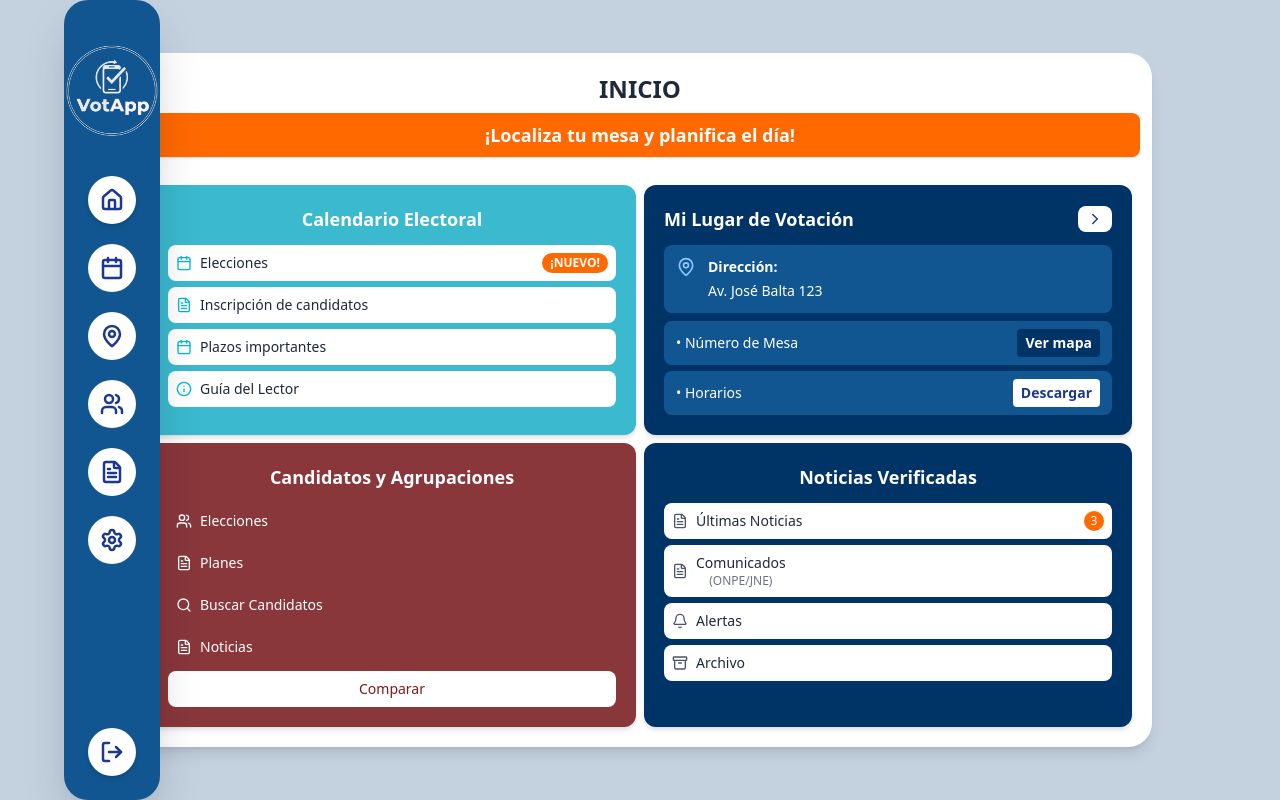
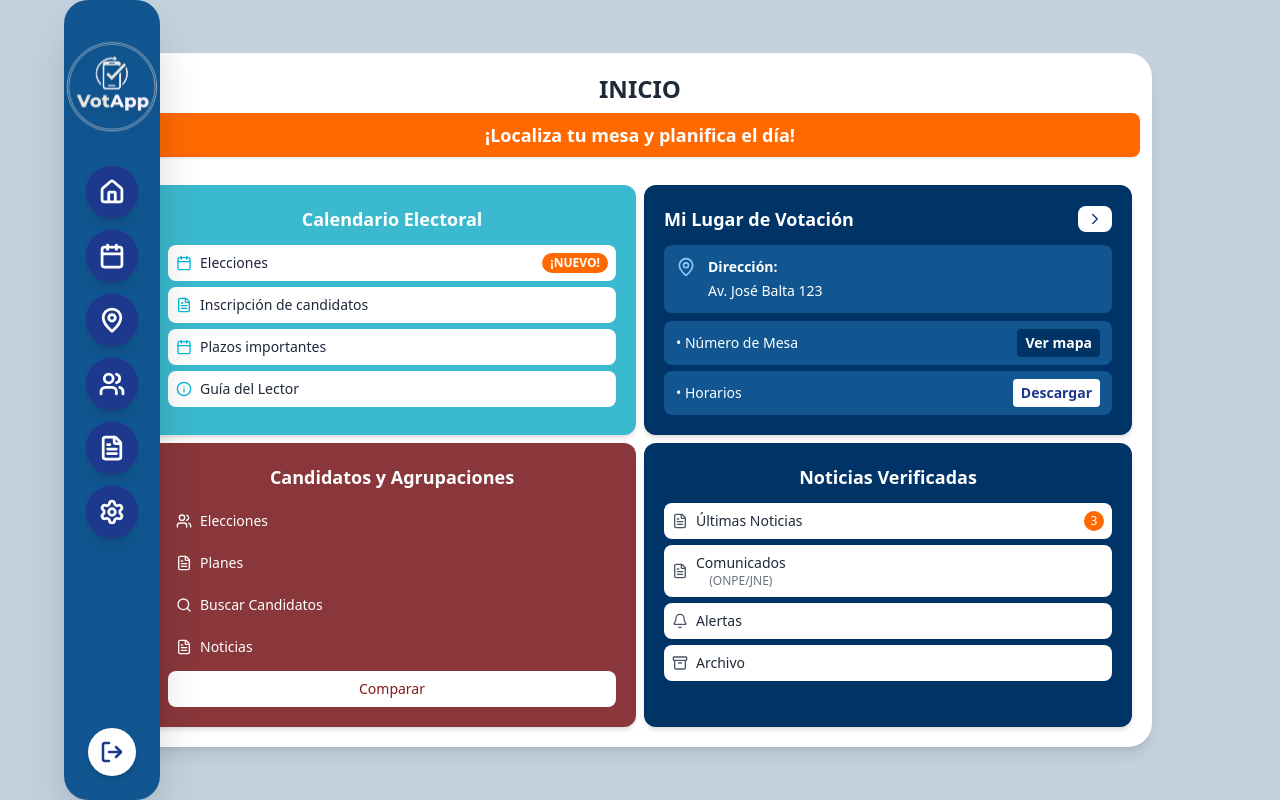
Before and after one commit to DevFran25/app-basica-react, a React (Vite) app: page /dashboard in a window 1280 px wide. Built offline with nearby package versions, Linux system fonts and the light colour scheme.

Commit message:
Se mejoro las rutas del SideBar

```diff
--- a/src/components/SideBarLogo.jsx
+++ b/src/components/SideBarLogo.jsx
@@ -1,9 +1,21 @@
+import { useNavigate, useLocation } from "react-router-dom";
 import logo from "@/assets/images/logo-dashboard.png";
 
 export default function SidebarLogo() {
+  const navigate = useNavigate();
+  const location = useLocation();
+
+  const isActive = location.pathname === "/dashboard";
+
   return (
-    <div className="flex justify-center mb-4 sm:mb-4">
-      <div className="w-32 h-32 sm:w-36 sm:h-34 rounded-full overflow-hidden flex items-center justify-center">
+    <div
+      onClick={() => navigate("/dashboard")}
+      className={`
+        flex justify-center mb-4 sm:mb-4 cursor-pointer transition-all
+        ${isActive ? "scale-105 drop-shadow-lg" : "opacity-80 hover:opacity-100"}
+      `}
+    >
+      <div className="w-32 h-32 sm:w-36 rounded-full overflow-hidden flex items-center justify-center">
         <img
           src={logo}
           alt="VotApp sidebar logo"
--- a/src/components/layout/Sidebar.jsx
+++ b/src/components/layout/Sidebar.jsx
@@ -11,87 +11,72 @@ import {
   LogOut,
 } from "lucide-react";
 
-export default function Sidebar({ activeRoute = "home" }) {
+export default function Sidebar({ activeRoute = "/" }) {
   const navigate = useNavigate();
 
   const mainMenuItems = [
-    { id: "home", icon: Home, label: "Inicio", path: "/dashboard" },
+    { id: "/dashboard", icon: Home, label: "Inicio", path: "/dashboard" },
     {
-      id: "calendar",
+      id: "/calendario-electoral",
       icon: Calendar,
       label: "Calendario Electoral",
-      path: "/dashboard",
+      path: "/calendario-electoral",
     },
     {
-      id: "location",
+      id: "/lugar-de-votacion",
       icon: MapPin,
       label: "Mi Lugar de Votación",
-      path: "/dashboard",
+      path: "/lugar-de-votacion",
     },
     {
-      id: "users",
+      id: "/usuarios",
       icon: Users,
       label: "Usuarios",
-      path: "/dashboard",
+      path: "/usuarios",
     },
     {
-      id: "Documents",
+      id: "/documentos",
       icon: Document,
-      label: "FileText",
-      path: "/dashboard",
+      label: "Documentos",
+      path: "/documentos",
     },
     {
-      id: "settings",
+      id: "/configuracion",
       icon: Settings,
       label: "Configuración",
-      path: "/dashboard",
+      path: "/configuracion",
     },
   ];
 
-  const handleNavigate = (path) => {
-    navigate(path);
-  };
-
-  const handleLogout = () => {
-    navigate("/login");
-  };
-
   return (
     <aside
-     className="flex flex-col items-center
-           bg-[#115691]
-           rounded-3xl shadow-2xl py-4 sm:py-6
-           w-14 sm:w-16 md:w-20 lg:w-24
-           min-h-screen transition-all duration-300
-           ml-2 sm:ml-2 md:ml-6 lg:ml-16"
-
+      className="flex flex-col items-center bg-[#115691] rounded-3xl shadow-2xl py-4 sm:py-6
+                 w-14 sm:w-16 md:w-20 lg:w-24 min-h-screen transition-all duration-300
+                 ml-2 sm:ml-2 md:ml-6 lg:ml-16"
     >
       {/* Logo */}
-      <div>
-        <Logo />
-      </div>
+      <Logo />
 
       {/* Nav Buttons */}
-      <nav className="flex flex-col items-center space-y-3 sm:space-y-4 md:space-y-5 flex-1">
+      <nav className="flex flex-col items-center space-y-4 flex-1">
         {mainMenuItems.map((item) => (
           <NavButton
             key={item.id}
             icon={item.icon}
             isActive={activeRoute === item.id}
-            onClick={() => handleNavigate(item.path)}
+            onClick={() => navigate(item.path)}
           />
         ))}
       </nav>
 
-      {/* Logout Button */}
-      <div className="mt-auto pt-4 sm:pt-6">
+      {/* Logout */}
+      <div className="mt-auto pt-6">
         <button
-          className="w-10 h-10 sm:w-12 sm:h-12 bg-white rounded-full flex items-center justify-center
+          className="w-12 h-12 bg-white rounded-full flex items-center justify-center
                      text-blue-900 hover:scale-105 transition-all duration-200 shadow-md"
-          onClick={handleLogout}
+          onClick={() => navigate("/login")}
         >
-          <LogOut size={20} className="sm:hidden" strokeWidth={2.5} />
-          <LogOut size={24} className="hidden sm:block" strokeWidth={2.5} />
+          <LogOut size={24} strokeWidth={2.5} />
         </button>
       </div>
     </aside>
--- a/src/components/ui/NavButton.jsx
+++ b/src/components/ui/NavButton.jsx
@@ -1,4 +1,6 @@
-export default function NavButton({ icon: Icon, isActive = false, onClick }) {
+export default function NavButton({ icon: Icon, route, activeRoute, onClick }) {
+  const isActive = activeRoute === route;
+
   return (
     <button
       onClick={onClick}
@@ -7,7 +9,7 @@ export default function NavButton({ icon: Icon, isActive = false, onClick }) {
         transition-all duration-200
         ${
           isActive
-            ? "bg-white text-blue-900 shadow-md"
+            ? "bg-blue-900 text-white shadow-lg scale-110"
             : "bg-white text-blue-900 hover:scale-105"
         }
       `}
--- a/src/pages/Dashboard/Dashboard.jsx
+++ b/src/pages/Dashboard/Dashboard.jsx
@@ -1,5 +1,5 @@
 import { useState } from "react";
-import { useNavigate } from "react-router-dom";
+import { useNavigate, useLocation } from "react-router-dom";
 import Sidebar from "@/components/layout/Sidebar";
 import { ChevronRight } from "lucide-react";
 import {
@@ -19,11 +19,12 @@ import Header from "@/components/layout/Header";
 import DashboardCard from "@/components/ui/DashboardCard";
 
 export default function Dashboard() {
-  const [activeRoute, setActiveRoute] = useState("home");
   const [sidebarOpen, setSidebarOpen] = useState(false);
 
-  const navigate = useNavigate()
-  const handleNavigate = (routeId) => setActiveRoute(routeId);
+  const location = useLocation();
+  const navigate = useNavigate();
+
+
 
   const CalendarioElectoral = () => {
     const items = [
@@ -64,7 +65,6 @@ export default function Dashboard() {
 const MiLugarVotacion = () => (
   <DashboardCard
   >
-    {/* Contenedor del título + botón */}
     <div className="flex items-center justify-between mb-3">
       <h3 className="font-semibold text-lg">Mi Lugar de Votación</h3>
       <button
@@ -158,7 +158,7 @@ const MiLugarVotacion = () => (
     <div className="flex min-h-screen bg-[#C4D2E0]">
 
       <div className={`fixed inset-y-0 left-0 z-20 transition-transform transform ${sidebarOpen ? "translate-x-0" : "-translate-x-full"} md:translate-x-0`}>
-        <Sidebar activeRoute={activeRoute} onNavigate={handleNavigate} className="h-full w-44" />
+        <Sidebar activeRoute={location.pathname} className="h-full w-44" />
       </div>
 
       <button
```
Also changed, not shown: src/hooks/userAuth.js (deleted), src/hooks/userFetch.js (deleted), src/hooks/userFom.js (deleted), src/services/alertsService.js (deleted), src/services/authService.js (deleted).
